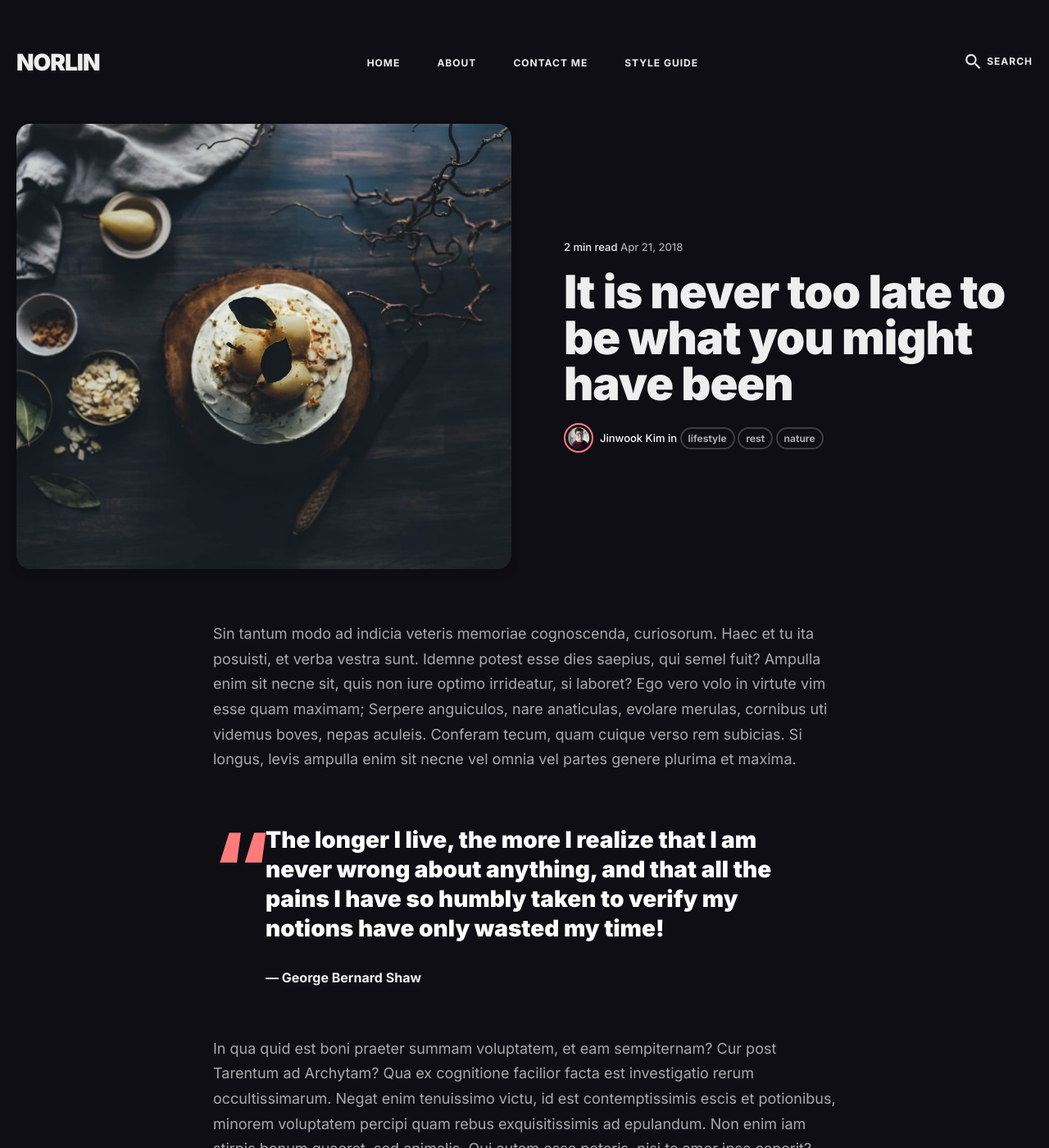
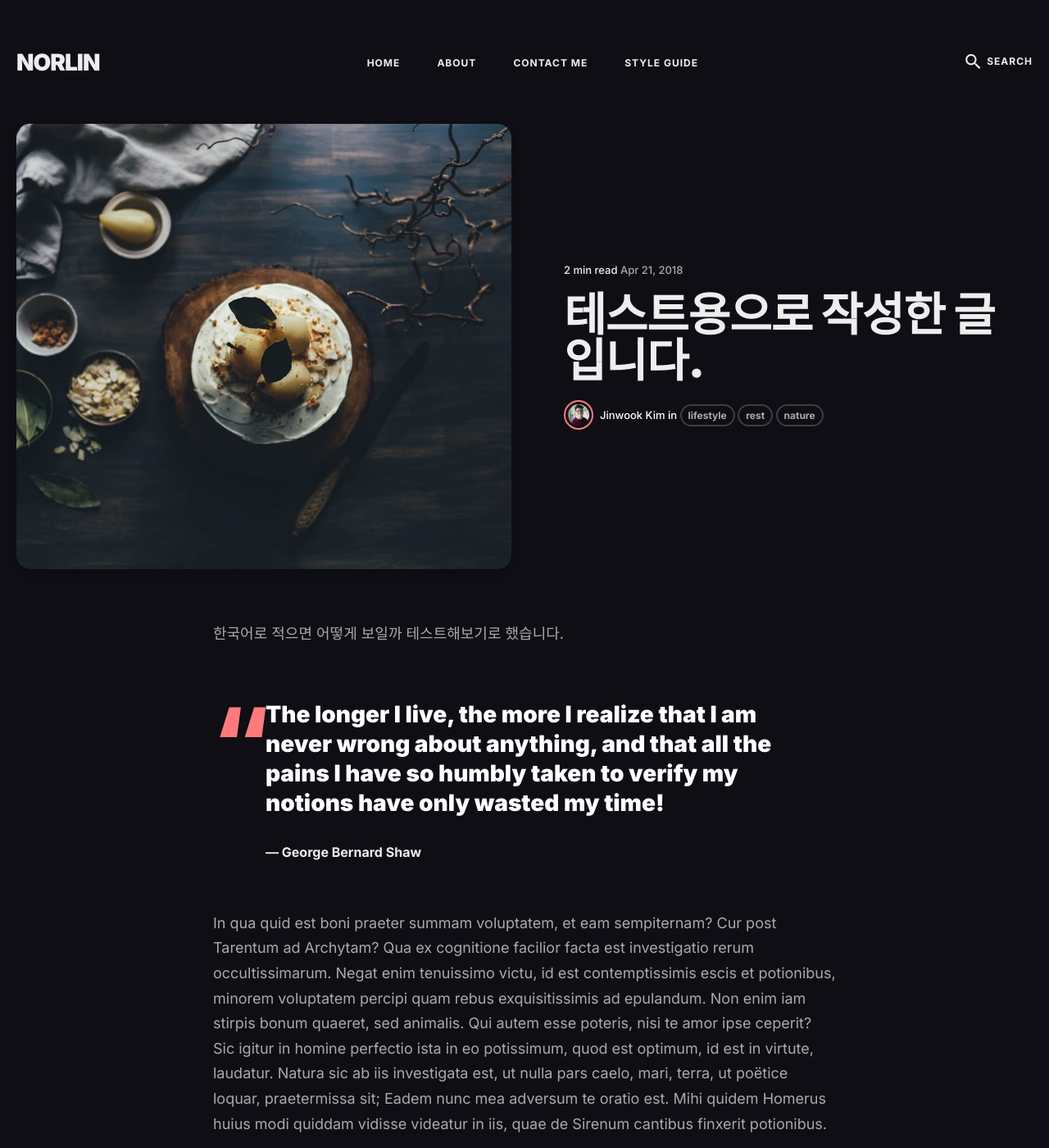
Before and after one commit to sparklaunch/sparklaunch.github.io, a Jekyll site: the page built from _posts/2018-04-21-It-i-never-too-late-to-be-what-you-might-have-been.markdown, in a window 1280 px wide and 1400 px high. Shown: the whole window at 82% size. Built offline with Jekyll 4.4.1, drawn with Linux system fonts in a browser that asks for light colours; nearby versions of some CDN libraries; comment, search, counter and statistics services are not loaded.

Commit message:
[Update] 한국어 잘 표시되는지 테스트.

```diff
--- a/_posts/2018-04-21-It-i-never-too-late-to-be-what-you-might-have-been.markdown
+++ b/_posts/2018-04-21-It-i-never-too-late-to-be-what-you-might-have-been.markdown
@@ -1,12 +1,12 @@
 ---
 layout: post
-title:  It is never too late to be what you might have been
-description: Sin tantum modo ad indicia veteris memoriae cognoscenda, curiosorum. Haec et tu ita posuisti, et verba vestra sunt. Idemne potest esse dies...
+title:  테스트용으로 작성한 글입니다.
+description: 테스트용으로 작성한 글입니다.
 date:   2018-04-21 15:01:35 +0300
 image:  '/images/20.jpg'
 tags:   [lifestyle, rest, nature]
 ---
-Sin tantum modo ad indicia veteris memoriae cognoscenda, curiosorum. Haec et tu ita posuisti, et verba vestra sunt. Idemne potest esse dies saepius, qui semel fuit? Ampulla enim sit necne sit, quis non iure optimo irrideatur, si laboret? Ego vero volo in virtute vim esse quam maximam; Serpere anguiculos, nare anaticulas, evolare merulas, cornibus uti videmus boves, nepas aculeis. Conferam tecum, quam cuique verso rem subicias. Si longus, levis ampulla enim sit necne vel omnia vel partes genere plurima et maxima.
+한국어로 적으면 어떻게 보일까 테스트해보기로 했습니다.
 
 > The longer I live, the more I realize that I am never wrong about anything, and that all the pains I have so humbly taken to verify my notions have only wasted my time!
 >
```
